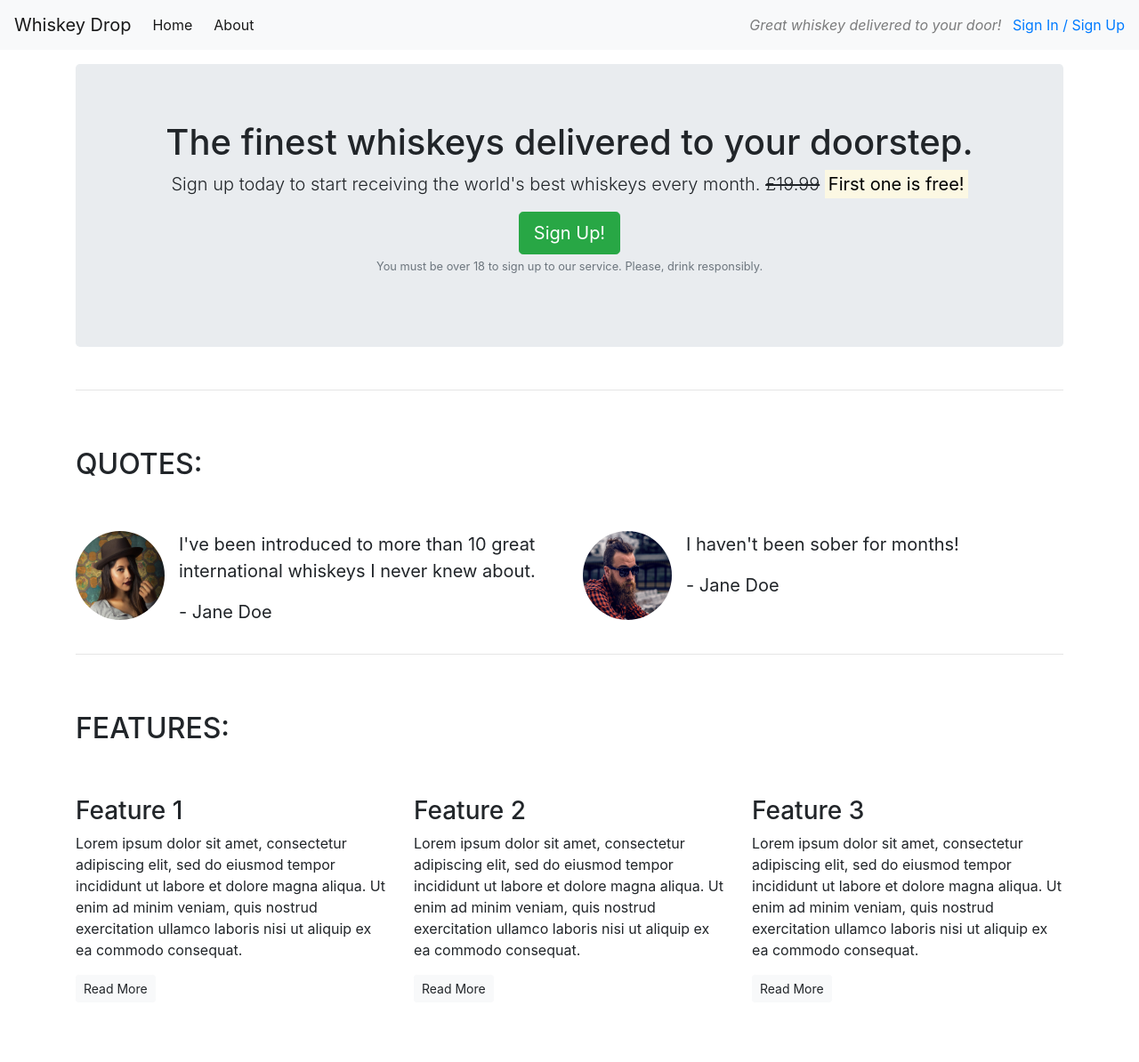
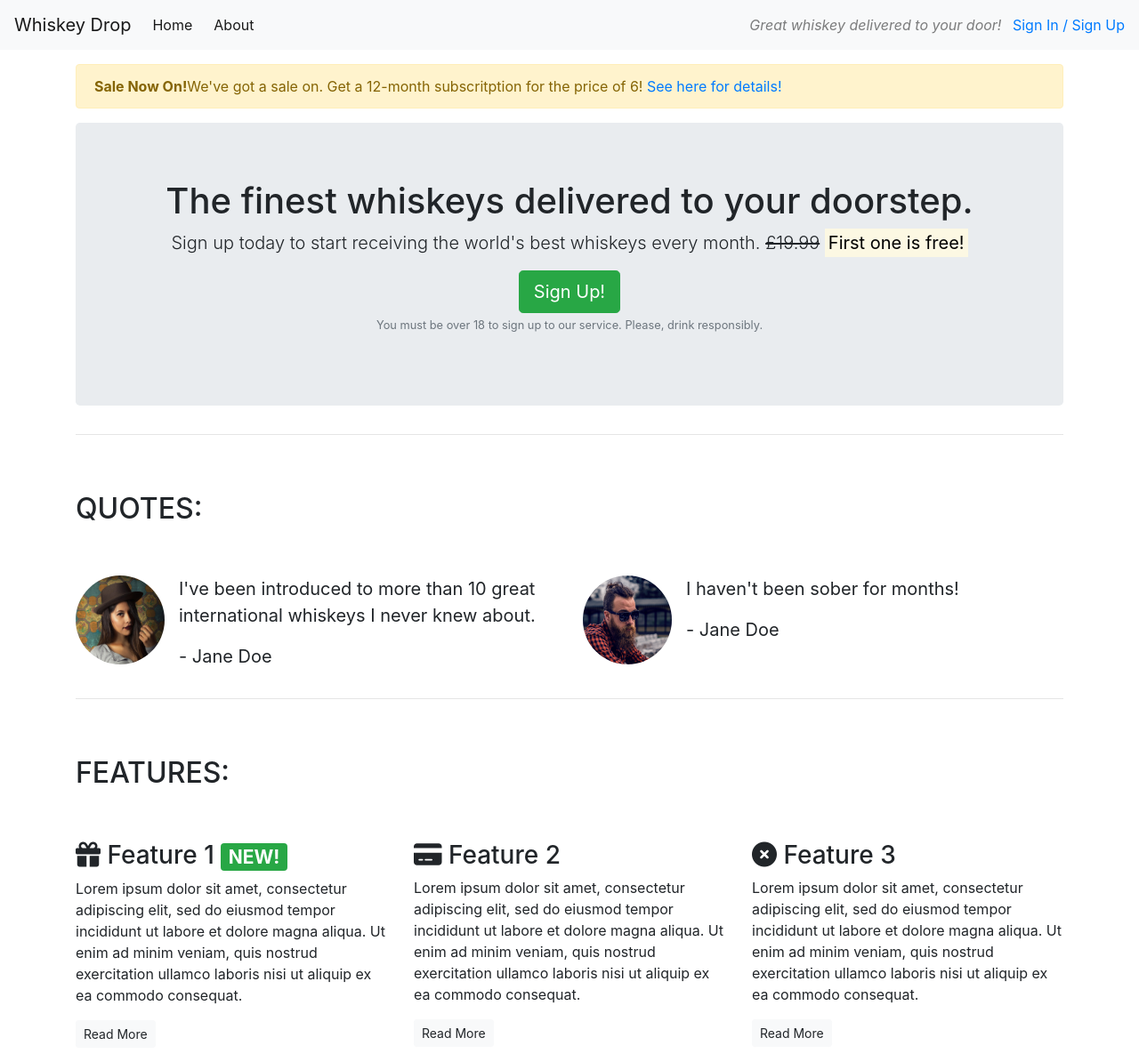
Before and after one commit to qburn93/bootstrap4, a plain HTML site: page index.html in a window 1280 px wide. Shown: the whole page at 89% size. Before the commit the page ends 1143 px from the top, so only its background shows below. Drawn offline with nearby package versions, Linux system fonts and the light colour scheme.

Commit message:
CSS Add fonts and alert with bootstrap

```diff
--- a/index.html
+++ b/index.html
@@ -11,6 +11,7 @@
     <script src="https://cdn.jsdelivr.net/npm/bootstrap@4.1.3/dist/js/bootstrap.min.js"
         integrity="sha384-ChfqqxuZUCnJSK3+MXmPNIyE6ZbWh2IMqE241rYiqJxyMiZ6OW/JmZQ5stwEULTy" crossorigin="anonymous">
     </script>
+    <script src="https://kit.fontawesome.com/27cbf33ba8.js" crossorigin="anonymous"></script>
 </head>
 
 <body>
@@ -29,7 +30,13 @@
     </nav>
     <article class="container mt-3">
         <!-- Callout -->
-        <div class="row">
+        <div class="row d-none d-sm-block">
+            <div class="col-12">
+                <div class="alert alert-warning">
+                    <strong>Sale Now On!</strong>We've got a sale on. Get a 12-month subscritption for the price of
+                        6! <a href="">See here for details!</a>
+                </div>
+            </div>
             <div class="col-12">
                 <section class="callout jumbotron text-center">
                     <h1>The finest whiskeys delivered to your doorstep.</h1>
@@ -96,7 +103,7 @@
             <div class="row">
                 <div class="col-12 col-md-6 col-lg-4">
                     <div class="feature">
-                        <h3>Feature 1</h3>
+                        <h3><i class="fa-solid fa-gift d-none d-sm-inline"></i> Feature 1 <span class="badge badge-success">NEW!</span></h3>
                         <p>Lorem ipsum dolor sit amet, consectetur adipiscing elit, sed do eiusmod tempor incididunt ut
                             labore et dolore magna aliqua. Ut enim ad minim veniam, quis nostrud exercitation ullamco
                             laboris nisi ut aliquip ex ea commodo consequat.</p>
@@ -105,7 +112,7 @@
                 </div>
                 <div class="col-12 col-md-6 col-lg-4">
                     <div class="feature">
-                        <h3>Feature 2</h3>
+                        <h3><i class="fa-solid fa-credit-card d-none d-sm-inline"></i> Feature 2</h3>
                         <p>Lorem ipsum dolor sit amet, consectetur adipiscing elit, sed do eiusmod tempor incididunt ut
                             labore et dolore magna aliqua. Ut enim ad minim veniam, quis nostrud exercitation ullamco
                             laboris nisi ut aliquip ex ea commodo consequat.</p>
@@ -114,7 +121,7 @@
                 </div>
                 <div class="col-12 d-md-none d-lg-block col-lg-4">
                     <div class="feature">
-                        <h3>Feature 3</h3>
+                        <h3><i class="fa-solid fa-circle-xmark d-none d-sm-inline"></i> Feature 3</h3>
                         <p>Lorem ipsum dolor sit amet, consectetur adipiscing elit, sed do eiusmod tempor incididunt ut
                             labore et dolore magna aliqua. Ut enim ad minim veniam, quis nostrud exercitation ullamco
                             laboris nisi ut aliquip ex ea commodo consequat.</p>
```
